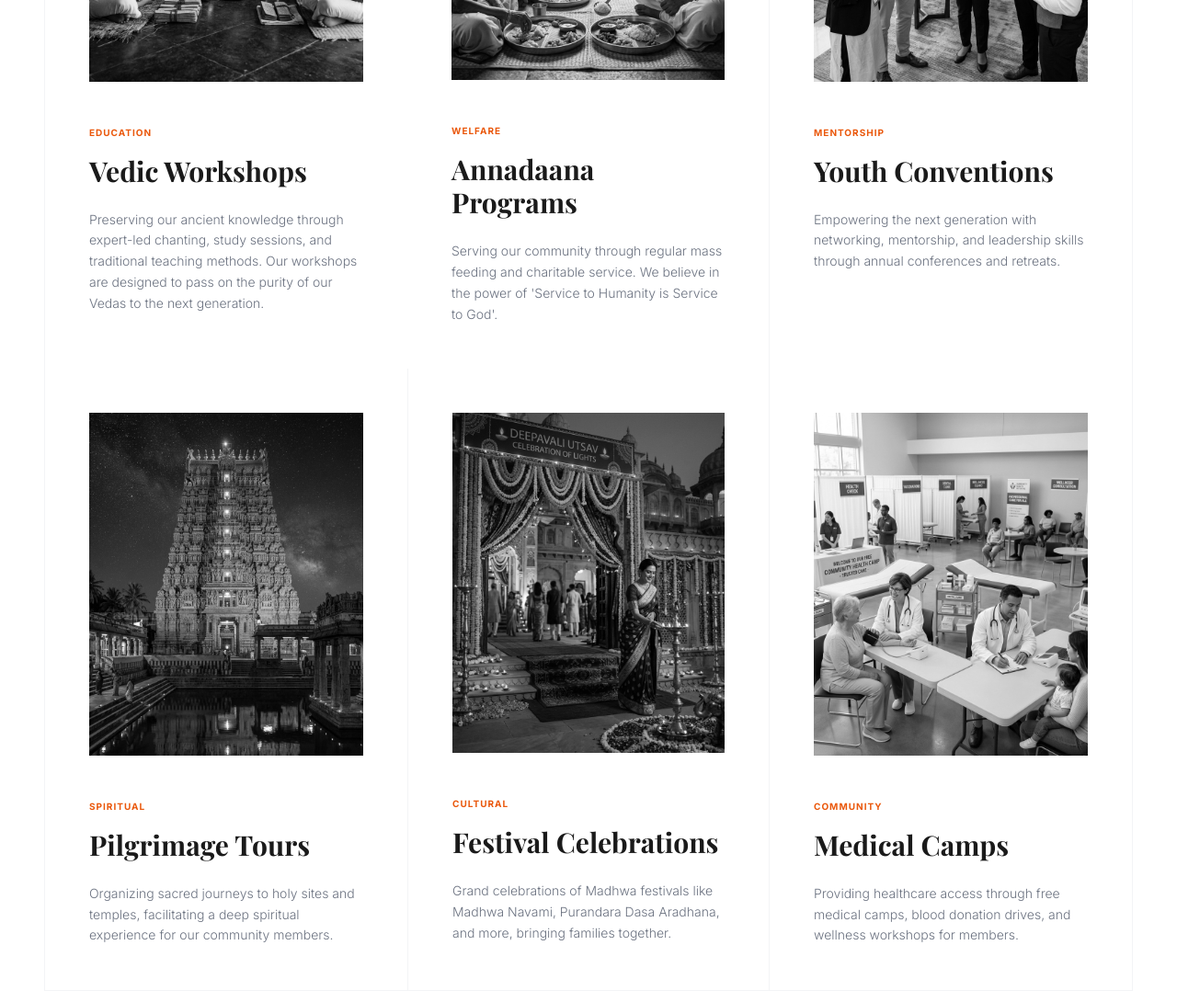
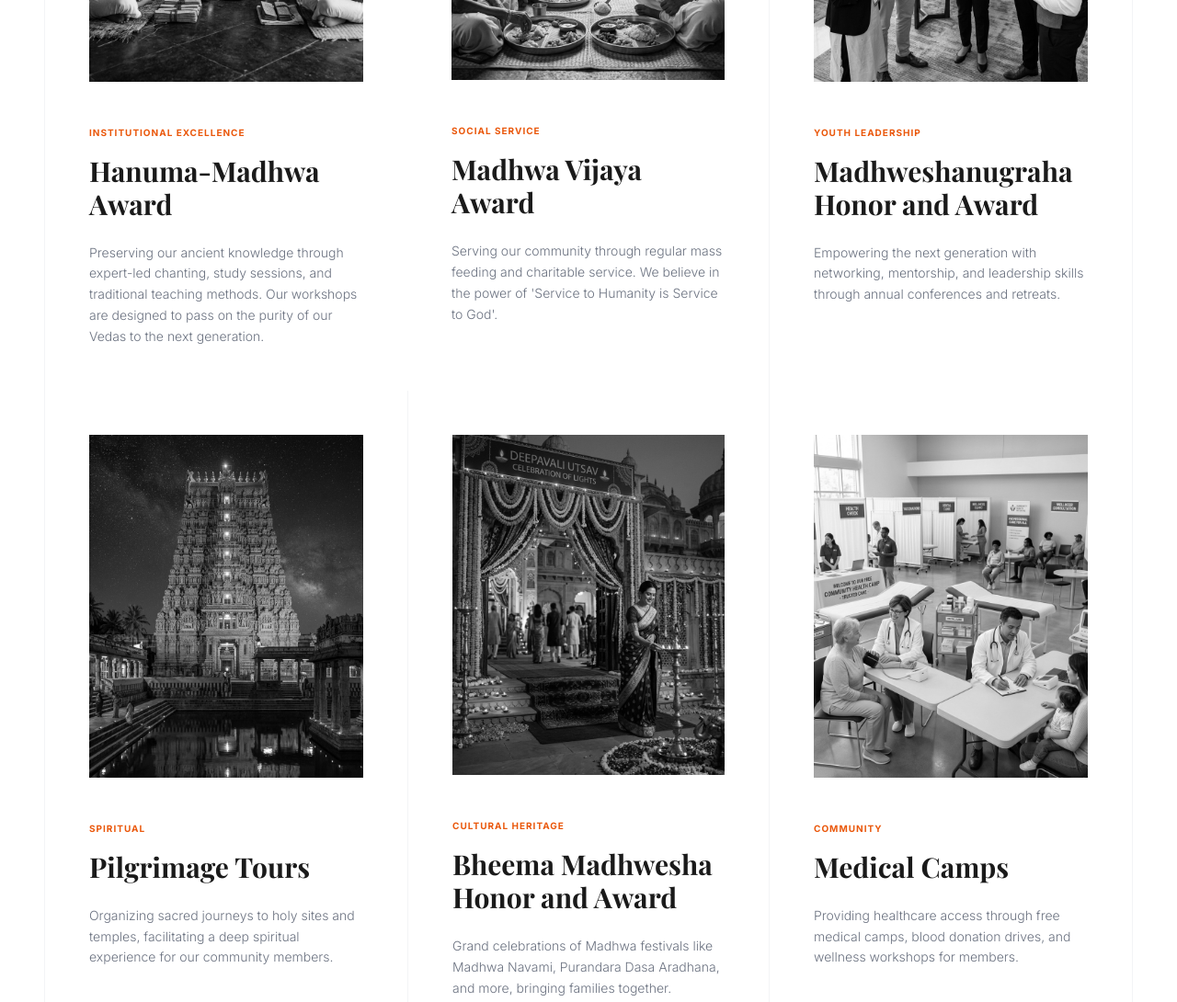
Before and after one commit to firststeppediatricwellness/vmw, a website: page activities.html in a window 1280 px wide. Shown: the part 1040-2130 px from the top of the page at 92% size. Drawn offline with nearby package versions, Linux system fonts and the light colour scheme.

Commit message:
Rename activities to official Awards/Honors and unify institutional address/contact branding across scanning modules

```diff
--- a/activities.html
+++ b/activities.html
@@ -87,8 +87,8 @@
           <div class="relative overflow-hidden mb-12 aspect-[4/5] grayscale group-hover:grayscale-0 transition-all duration-1000">
             <img src="vedic_workshop.png" class="w-full h-full object-cover transition-transform duration-1000">
           </div>
-          <span class="text-[10px] font-black uppercase tracking-widest text-orange-600 mb-4 block">Education</span>
-          <h3 class="heading-font text-3xl font-bold mb-6 group-hover:-translate-y-2 transition-transform">Vedic Workshops</h3>
+          <span class="text-[10px] font-black uppercase tracking-widest text-orange-600 mb-4 block">Institutional Excellence</span>
+          <h3 class="heading-font text-3xl font-bold mb-6 group-hover:-translate-y-2 transition-transform">Hanuma-Madhwa Award</h3>
           <p class="text-gray-500 group-hover:text-gray-400 text-sm font-light leading-relaxed">Preserving our ancient knowledge through expert-led chanting, study sessions, and traditional teaching methods. Our workshops are designed to pass on the purity of our Vedas to the next generation.</p>
         </div>
 
@@ -97,8 +97,8 @@
           <div class="relative overflow-hidden mb-12 aspect-[4/5] grayscale group-hover:grayscale-0 transition-all duration-1000">
             <img src="annadaana.png" class="w-full h-full object-cover transition-transform duration-1000">
           </div>
-          <span class="text-[10px] font-black uppercase tracking-widest text-orange-600 mb-4 block">Welfare</span>
-          <h3 class="heading-font text-3xl font-bold mb-6 group-hover:-translate-y-2 transition-transform">Annadaana Programs</h3>
+          <span class="text-[10px] font-black uppercase tracking-widest text-orange-600 mb-4 block">Social Service</span>
+          <h3 class="heading-font text-3xl font-bold mb-6 group-hover:-translate-y-2 transition-transform">Madhwa Vijaya Award</h3>
           <p class="text-gray-500 group-hover:text-gray-400 text-sm font-light leading-relaxed">Serving our community through regular mass feeding and charitable service. We believe in the power of 'Service to Humanity is Service to God'.</p>
         </div>
 
@@ -107,8 +107,8 @@
           <div class="relative overflow-hidden mb-12 aspect-[4/5] grayscale group-hover:grayscale-0 transition-all duration-1000">
             <img src="youth_convention.png" class="w-full h-full object-cover transition-transform duration-1000">
           </div>
-          <span class="text-[10px] font-black uppercase tracking-widest text-orange-600 mb-4 block">Mentorship</span>
-          <h3 class="heading-font text-3xl font-bold mb-6 group-hover:-translate-y-2 transition-transform">Youth Conventions</h3>
+          <span class="text-[10px] font-black uppercase tracking-widest text-orange-600 mb-4 block">Youth Leadership</span>
+          <h3 class="heading-font text-3xl font-bold mb-6 group-hover:-translate-y-2 transition-transform">Madhweshanugraha Honor and Award</h3>
           <p class="text-gray-500 group-hover:text-gray-400 text-sm font-light leading-relaxed">Empowering the next generation with networking, mentorship, and leadership skills through annual conferences and retreats.</p>
         </div>
 
@@ -127,8 +127,8 @@
           <div class="relative overflow-hidden mb-12 aspect-[4/5] grayscale group-hover:grayscale-0 transition-all duration-1000">
             <img src="festival.png" class="w-full h-full object-cover transition-transform duration-1000">
           </div>
-          <span class="text-[10px] font-black uppercase tracking-widest text-orange-600 mb-4 block">Cultural</span>
-          <h3 class="heading-font text-3xl font-bold mb-6 group-hover:-translate-y-2 transition-transform">Festival Celebrations</h3>
+          <span class="text-[10px] font-black uppercase tracking-widest text-orange-600 mb-4 block">Cultural Heritage</span>
+          <h3 class="heading-font text-3xl font-bold mb-6 group-hover:-translate-y-2 transition-transform">Bheema Madhwesha Honor and Award</h3>
           <p class="text-gray-500 group-hover:text-gray-400 text-sm font-light leading-relaxed">Grand celebrations of Madhwa festivals like Madhwa Navami, Purandara Dasa Aradhana, and more, bringing families together.</p>
         </div>
 
```
Also changed, not shown: index.html (+6 -4 lines), membership.html (+2 -1 lines).
